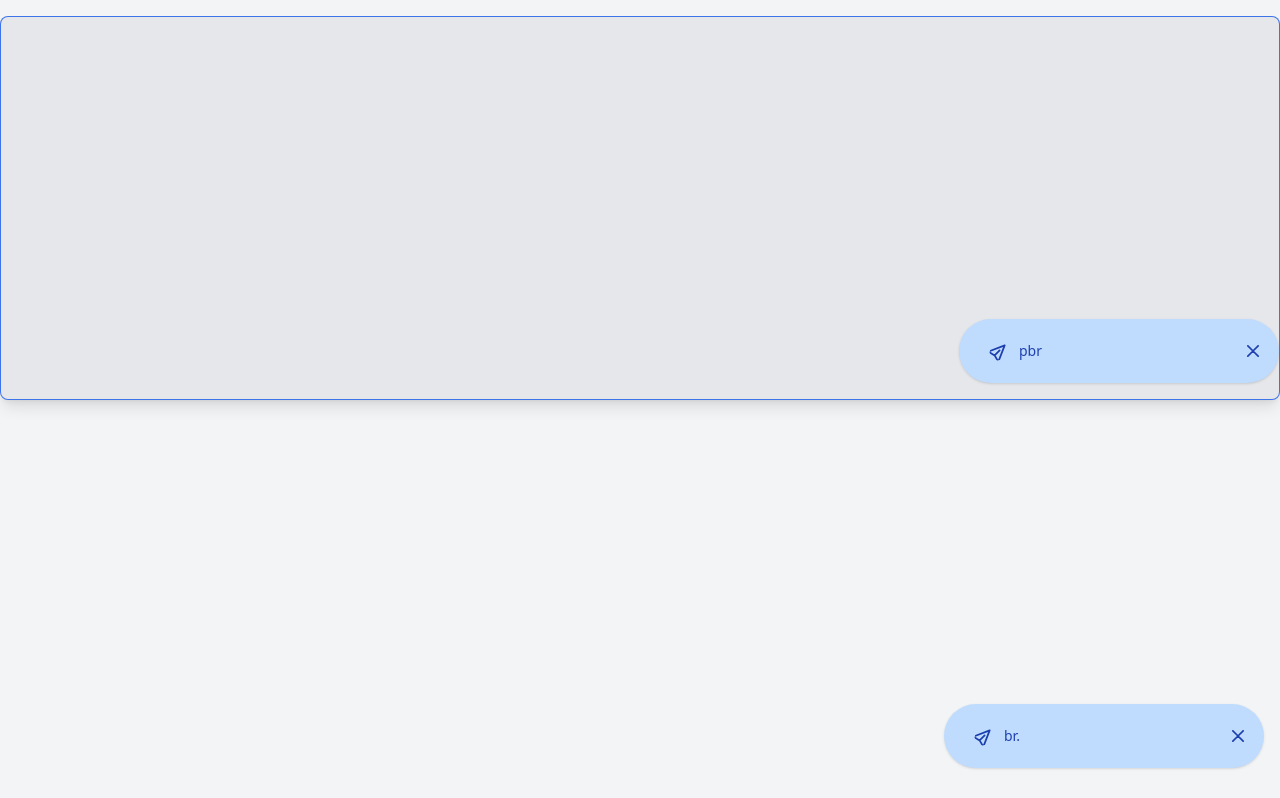
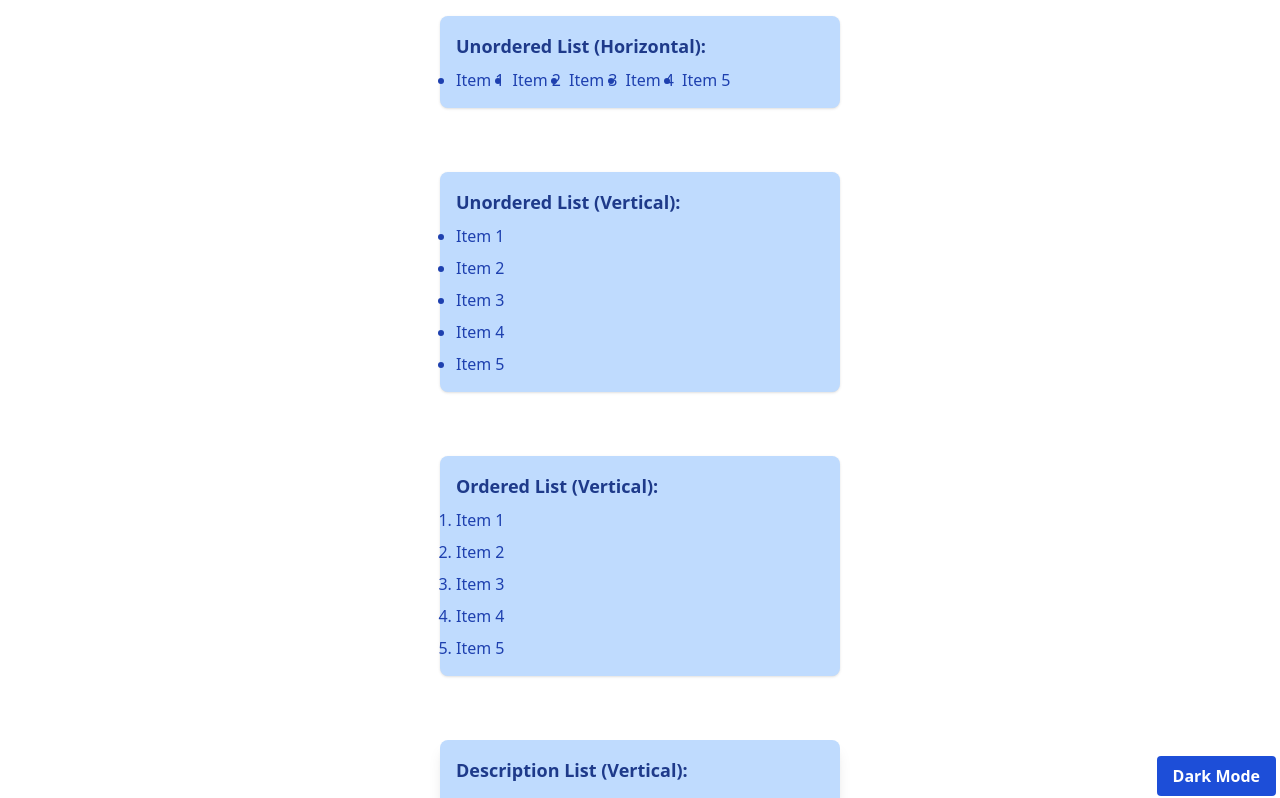
Before and after one commit to AlejandroP1028/Group-GCC_Vue-Component-Library, a Vue app: page / in a window 1280 px wide. Shown: the top 798 px of the page. Built offline with nearby package versions, Linux system fonts and the light colour scheme.

Commit message:
deleted:    src/AppNotifications.vue 	modified:   src/List_test.vue 	modified:   src/components/ItemList.vue 	modified:   src/components/NotificationsGroup.vue 	modified:   src/main.js 	new file:   src/notifications_page.vue

```diff
--- a/src/AppNotifications.vue
+++ /dev/null
@@ -1,47 +0,0 @@
-<template>
-  <div :class="{ 'dark': isDarkMode }" class="overflow-hidden h-screen w-screen bg-blue-100 dark:bg-gray-900">
-    <button @click="toggleDarkMode" type="button" class="absolute top-1/2 left-1/2 bg-gray-800 hover:bg-blue-800 text-blue-200 font-bold py-2 px-4 rounded">
-      {{ isDarkMode ? 'Light Mode' : 'Dark Mode' }}
-    </button>
-    <Notifications type="success" notification_message="This is a success notification." position="top-right" />
-    <Notifications type="error" notification_message="This is an error notification." position="top-left" />
-    <Notifications type="warning" notification_message="This is a warning notification." position="bottom-left" />
-    <Notifications type="default" notification_message="This is a default notification." position="center" />
-    <Notifications type="message" notification_message="This is a message notification." position="bottom-right" />
-    <div>
-    <Notifications type="success" notification_message="This is a success notification." position="Top-right" />
-    <Notifications type="error" notification_message="This is an error notification." position="Top-left" />
-    <Notifications type="warning" notification_message="This is a warning notification." position="Bottom-left" />
-    <Notifications type="default" notification_message="This is a default notification." position="Center" />
-    <Notifications type="message" notification_message="This is a message notification." position="Bottom-right" />
-    </div>
-  </div>
-</template>
-
-<script>
-import Notifications from './components/NotificationsGroup.vue';
-
-export default {
-  name: 'AppNotifications',
-  components: {
-    Notifications
-  },
-  data() {
-    return {
-      isDarkMode: false
-    };
-  },
-  methods: {
-    toggleDarkMode() {
-      this.isDarkMode = !this.isDarkMode;
-    }
-  }
-}
-</script>
-
-<style scoped>
-.dark {
-  background-color: #091224;
-  color: #ffffff;
-}
-</style>
--- a/src/List_test.vue
+++ b/src/List_test.vue
@@ -9,9 +9,6 @@
       </div>
       <div class="mb-8 flex">
         <ItemList :items="List" type="unorderedlist" layout="vertical" />
-      </div>
-      <div class="mb-8 flex">
-        <ItemList :items="List" type="orderedlist" layout="horizontal" />
       </div>
       <div class="mb-8 flex">
         <ItemList :items="List" type="orderedlist" layout="vertical" />
@@ -27,7 +24,7 @@
 import ItemList from './components/ItemList.vue';
 
 export default {
-  name: 'ListTest',
+  name: 'App',
   components: {
     ItemList,
   },
--- a/src/components/ItemList.vue
+++ b/src/components/ItemList.vue
@@ -2,7 +2,7 @@
   <div class="flex flex-col items-center h-full">
     <div v-if="type === 'unorderedlist' && layout === 'horizontal'" class="rounded-lg shadow p-4 bg-blue-200 dark:bg-gray-800 mb-8" :style="{ width: containerWidth }">
       <h2 class="mb-2 text-lg font-semibold text-blue-900 dark:text-sky-400">Unordered List (Horizontal):</h2>
-      <ul class="space-x-2 text-blue-800 dark:text-sky-400 flex flex-wrap">
+      <ul class="list-disc space-x-2 text-blue-800 dark:text-sky-400 flex flex-wrap">
         <li v-for="(item, index) in items" :key="index">
           {{ item }}
         </li>
@@ -11,29 +11,22 @@
 
     <div v-else-if="type === 'unorderedlist' && layout === 'vertical'" class="rounded-lg shadow p-4 bg-blue-200 dark:bg-gray-800 mb-8" :style="{ width: containerWidth }">
       <h2 class="mb-2 text-lg font-semibold text-blue-900 dark:text-sky-400">Unordered List (Vertical):</h2>
-      <ul class="space-y-2 text-blue-800 dark:text-sky-400">
+      <ul class="list-disc space-y-2 text-blue-800 dark:text-sky-400">
         <li v-for="(item, index) in items" :key="index">
           {{ item }}
         </li>
       </ul>
     </div>
 
-    <div v-if="type === 'orderedlist' && layout === 'horizontal'" class="rounded-lg shadow p-4 bg-blue-200 dark:bg-gray-800 mb-8" :style="{ width: containerWidth }">
-      <h2 class="mb-2 text-lg font-semibold text-blue-900 dark:text-sky-400">Ordered List (Horizontal):</h2>
-      <ol class="space-x-2 text-blue-800 dark:text-sky-400 flex flex-wrap">
-        <li v-for="(item, index) in items" :key="index">
-          {{ item }}
-        </li>
-      </ol>
-    </div>
-
     <div v-else-if="type === 'orderedlist' && layout === 'vertical'" class="rounded-lg shadow p-4 bg-blue-200 dark:bg-gray-800 mb-8" :style="{ width: containerWidth }">
       <h2 class="mb-2 text-lg font-semibold text-blue-900 dark:text-sky-400">Ordered List (Vertical):</h2>
-      <ol class="space-y-2 text-blue-800 dark:text-sky-400">
-        <li v-for="(item, index) in items" :key="index">
-          {{ item }}
-        </li>
-      </ol>
+      <div>
+        <ol class="list-decimal space-y-2 text-blue-800 dark:text-sky-400">
+          <li v-for="(item, index) in items" :key="index">
+            {{ item }}
+          </li>
+        </ol>
+      </div>
     </div>
 
     <div v-else-if="type === 'descriptionlist' && layout === 'vertical'" class="rounded-lg shadow-lg p-4 bg-blue-200 dark:bg-gray-800 mb-8" :style="{ width: containerWidth }">
@@ -74,3 +67,6 @@
   },
 };
 </script>
+
+<style scoped>
+</style>
--- a/src/components/NotificationsGroup.vue
+++ b/src/components/NotificationsGroup.vue
@@ -56,12 +56,12 @@
         'top-left': 'top-4 left-4',
         'bottom-right': 'bottom-4 right-4',
         'bottom-left': 'bottom-4 left-4',
-        'center': 'top-4 left-1/2 transform -translate-x-1/2',
-        'pTop-left': 'top-0 left-0',
-        'pCenter': 'top-0 left-1/2 transform -translate-x-1/2',
-        'pTop-right': 'top-0 right-0',
-        'pBottom-left': 'bottom-0 left-0',
-        'pBottom-right': 'bottom-0 right-0'
+        'center': 'top- left-1/2 transform -translate-x-1/2',
+        'pTop-left': 'top-2 left-2',
+        'pCenter': 'top-2 left-1/2 transform -translate-x-1/2',
+        'pTop-right': 'top-2 right-2',
+        'pBottom-left': 'bottom-0 left-2',
+        'pBottom-right': 'bottom-0 right-2'
       };
 
       const positioningClass = this.position.startsWith('p') ? 'absolute' : 'fixed';
--- /dev/null
+++ b/src/notifications_page.vue
@@ -0,0 +1,43 @@
+<template>
+  <div :class="{ 'dark': isDarkMode }" class="overflow-hidden h-screen w-screen bg-gray-100 dark:bg-gray-900">
+    <button @click="toggleDarkMode" class="absolute top-4 right-4 px-4 py-2 bg-white dark:bg-gray-800 rounded-md shadow-md text-gray-800 dark:text-gray-200">
+      {{ isDarkMode ? 'Light Mode' : 'Dark Mode' }}
+    </button>
+    <div :class="{ 'dark': isDarkMode }" class="relative bg-gray-200 dark:bg-gray-800 transition-all duration-300 ease-in-out mt-16 w-full h-96 p-4 overflow-hidden rounded-lg shadow-lg border border-blue-600/[.87]">
+      <Notifications type="message" notification_message="This is a notification message." position="bottom-right" />
+      <Notifications type="message" notification_message="This is a notification message." position="pBottom-right" />
+      <Notifications type="success" notification_message="this is a success notification." position="pTop-right" />
+      <Notifications type="warning" notification_message="this is a warning notification." position="pBottom-left" />
+      <Notifications type="error" notification_message="this is an error notification." position="pTop-left" />
+      <Notifications type="default" notification_message="this is a default notification." position="pCenter" />
+    </div>
+  </div>
+</template>
+
+<script>
+import Notifications from './components/NotificationsGroup.vue';
+
+export default {
+  name: 'App',
+  components: {
+    Notifications
+  },
+  data() {
+    return {
+      isDarkMode: false
+    };
+  },
+  methods: {
+    toggleDarkMode() {
+      this.isDarkMode = !this.isDarkMode;
+    }
+  }
+}
+</script>
+
+<style scoped>
+.dark {
+  background-color: #091224;
+  color: #ffffff;
+}
+</style>
```
Also changed, not shown: src/main.js (+4 -5 lines).
